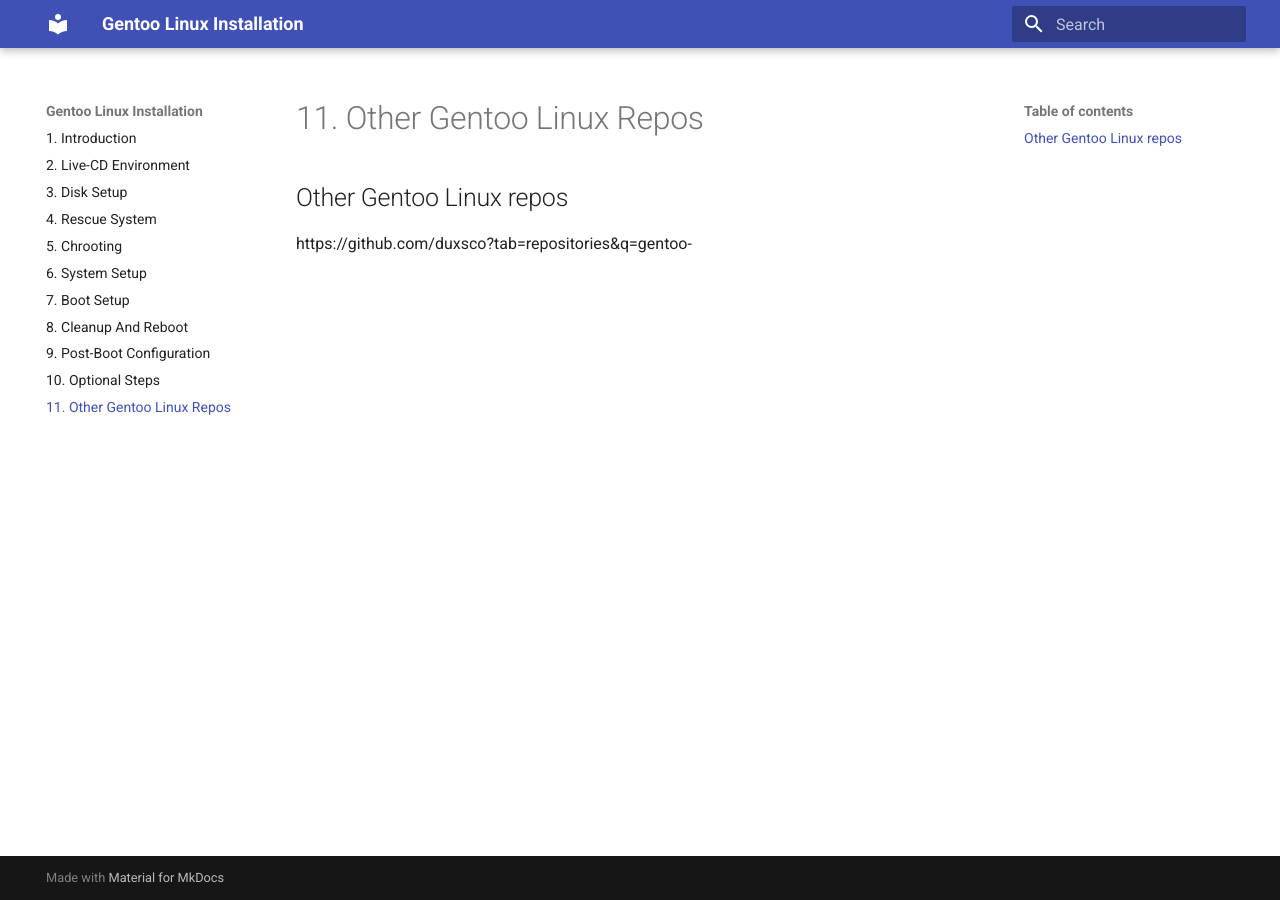
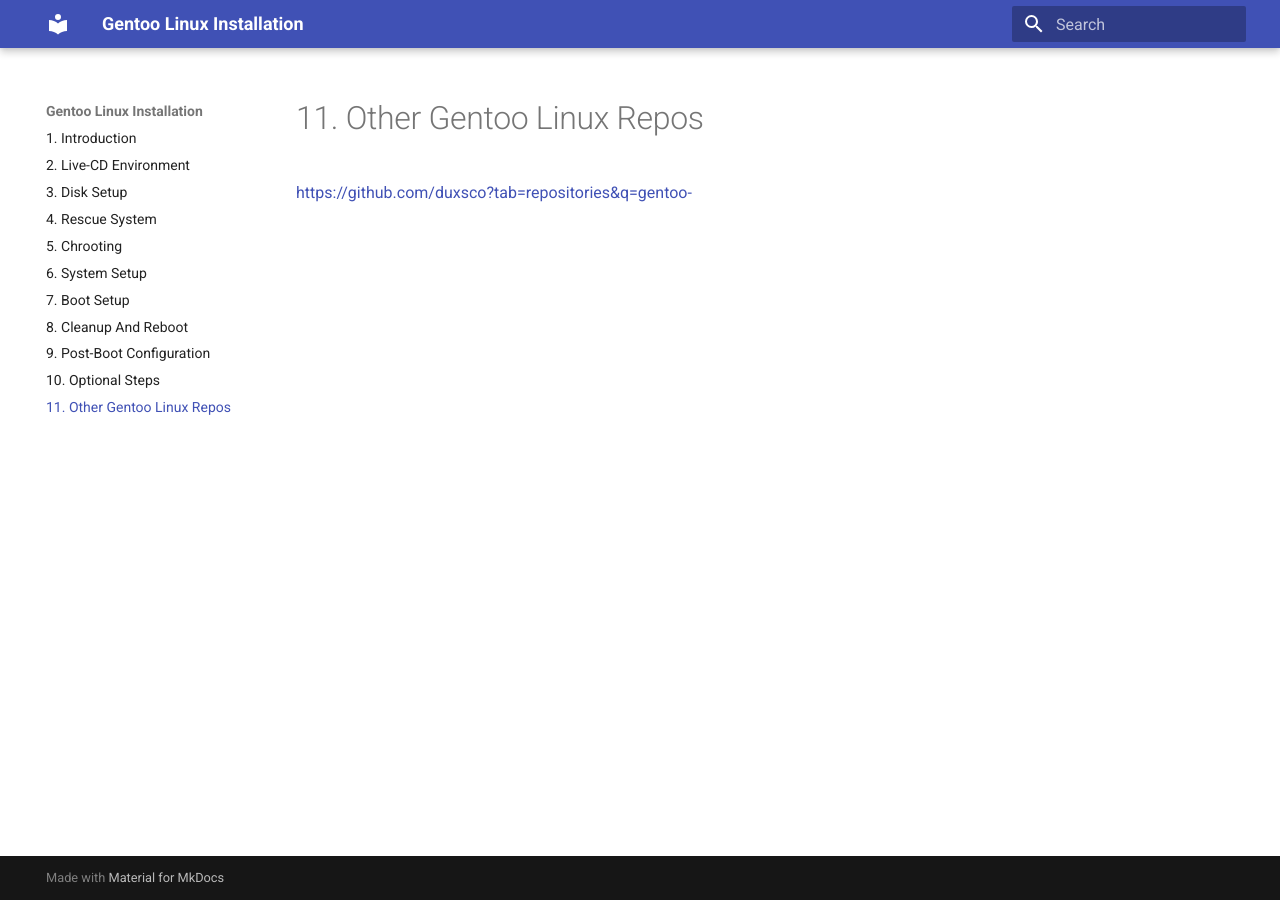
Before and after one commit to duxsco/gentoo-installation, an MkDocs documentation site: the page built from docs/11_other_gentoo_linux_repos.md, in a window 1280 px wide. Built offline with MkDocs 1.6.1 and Material for MkDocs 9.7.7, drawn with Linux system fonts in a browser that asks for light colours.

Commit message:
Update "11. Other Gentoo Linux Repos"

```diff
--- a/docs/11_other_gentoo_linux_repos.md
+++ b/docs/11_other_gentoo_linux_repos.md
@@ -1,3 +1 @@
-## Other Gentoo Linux repos
-
-https://github.com/duxsco?tab=repositories&q=gentoo-
+[https://github.com/duxsco?tab=repositories&q=gentoo-](https://github.com/duxsco?tab=repositories&q=gentoo-)
```
